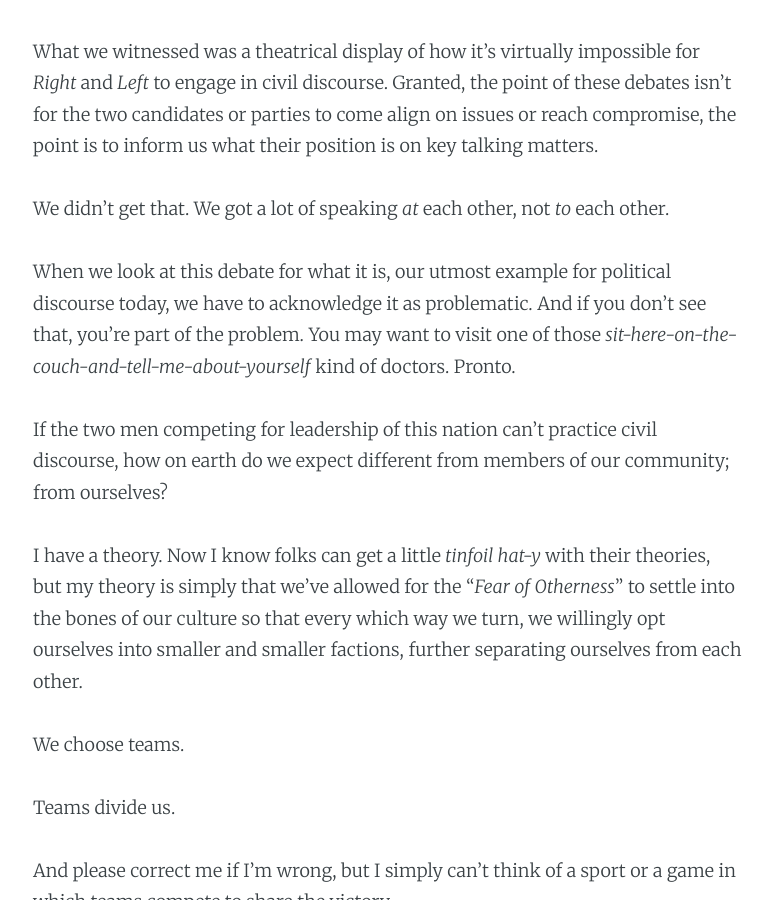
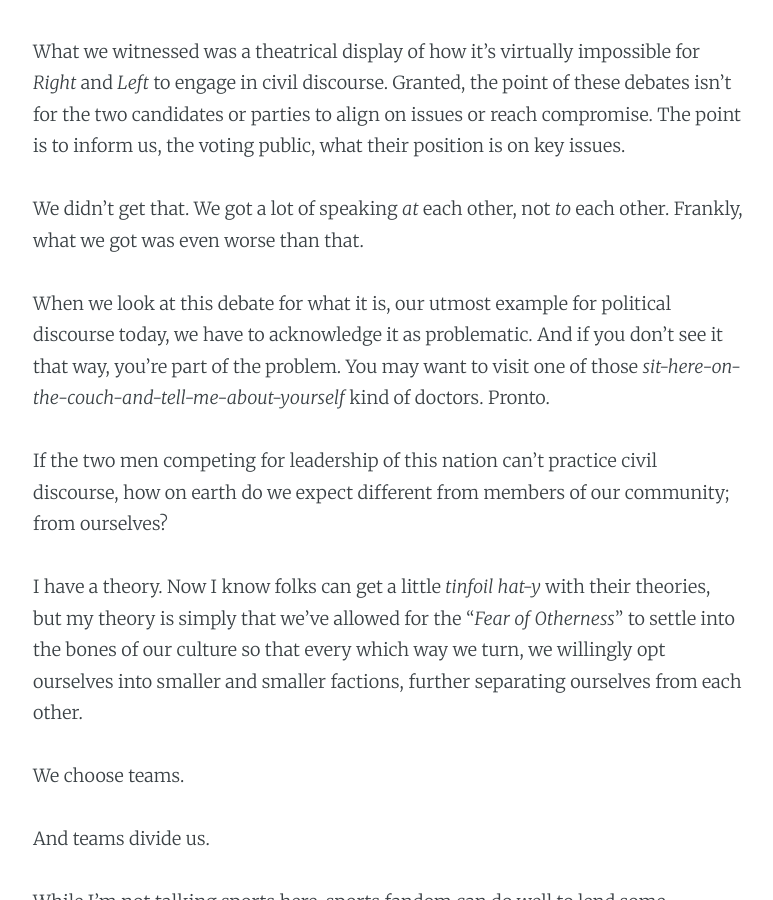
Before and after one commit to chevrenoire/chevrenoire.github.io, a Jekyll site: the page built from _posts/2020-09-30-on-the-debate.md, in a window 1280 px wide and 900 px high, scrolled down 1121 px. Shown: the whole window, without its empty margins (252-1025 px from the left). Built offline with Jekyll 4.4.1, drawn with Linux system fonts in a browser that asks for light colours; nearby versions of some CDN libraries; some of the changed text lies outside the part shown.

Commit message:
post update

```diff
--- a/_posts/2020-09-30-on-the-debate.md
+++ b/_posts/2020-09-30-on-the-debate.md
@@ -20,11 +20,11 @@
 
 I have zero desire to dig into what was said&mdash;or more accurately, what was shouted over&mdash;last night, but instead I want to dig into how that _conversation_ played out and how it's a prime example of everything that's fucking wrong with our culture today.
 
-What we witnessed was a theatrical display of how it's virtually impossible for _Right_ and _Left_ to engage in civil discourse. Granted, the point of these debates isn't for the two candidates or parties to come align on issues or reach compromise, the point is to inform us what their position is on key talking matters.
+What we witnessed was a theatrical display of how it's virtually impossible for _Right_ and _Left_ to engage in civil discourse. Granted, the point of these debates isn't for the two candidates or parties to align on issues or reach compromise. The point is to inform us, the voting public, what their position is on key issues.
 
-We didn't get that. We got a lot of speaking _at_ each other, not _to_ each other.
+We didn't get that. We got a lot of speaking _at_ each other, not _to_ each other. Frankly, what we got was even worse than that.
 
-When we look at this debate for what it is, our utmost example for political discourse today, we have to acknowledge it as problematic. And if you don't see that, you're part of the problem. You may want to visit one of those _sit-here-on-the-couch-and-tell-me-about-yourself_ kind of doctors. Pronto.
+When we look at this debate for what it is, our utmost example for political discourse today, we have to acknowledge it as problematic. And if you don't see it that way, you're part of the problem. You may want to visit one of those _sit-here-on-the-couch-and-tell-me-about-yourself_ kind of doctors. Pronto.
 
 If the two men competing for leadership of this nation can't practice civil discourse, how on earth do we expect different from members of our community; from ourselves?
 
@@ -32,15 +32,15 @@
 
 We choose teams.
 
-Teams divide us.
+And teams divide us.
 
-And please correct me if I'm wrong, but I simply can't think of a sport or a game in which teams compete to share the victory.
+While I'm not talking sports here, sports fandom can do well to lend some depressing examples of just how dangerous team alignment can be. I mean, have you ever been to a tailgate at an SEC/ACC football game? And, soccer hooligans? Those were (perhaps still are) a thing.
 
-While I'm not talking _actual_ sports here, sports fandom can lend some depressing examples of just how dangerous team alignment can be. Have you ever been to a tailgate at an SEC/ACC football game?
+> **Story time**: I'm a Boston Red Sox fan. And, I lived in Manhattan for a handful of years. You see where this is going. I once rode the D train home from The Bronx after a Yankees/Red Sox game. I was razzed and ridiculed for one hundred and twenty seven city blocks. It was all in good fun. In fact, I was invited out for drinks with the group that was the loudest of the bunch. No big deal.
+>
+> However, another night, standing outside the Barrow Street Ale House, a guy had to be restrained by his friends because he wanted to beat the living shit out of me...because I had on a Red Sox cap.  ![Red Sox/Yankeees fighting](/assets/images/redsoxyankees.jpg)
 
-> **Story time**: I'm a Boston Red Sox fan. And, I lived in Manhattan for a handful of years. You see where this is going. I once rode the D train home from The Bronx after a Yankees/Red Sox game. I was razzed and ridiculed for one hundred and twenty seven city blocks. It was all in good fun. In fact, I was invited out for drinks with the group that was the loudest of the bunch. No big deal. Another night, standing outside the Barrow Street Ale House, a guy had to be restrained by his friends because he wanted to beat the living shit out of me...because I had on a Red Sox cap.  ![Red Sox/Yankeees fighting](/assets/images/redsoxyankees.jpg)
-
-So again, not talking sports here, but the analogy works well in comparison with our social and cultural associations. Many of these "_teams_" we've become a part of are not by our choice, they were simply assigned to us. We don't choose where we're born or the color of our skin, or example. But many social associations we _do_ choose, or at least participate in the choosing. Our religion or lack thereof, our friends, our sports teams, and our political party or leanings for example.
+So again, not talking sports here, but the analogy works well in comparison with our social and cultural associations. Many of these "_teams_" we've become a part of are not by our design. They were simply assigned to us. We don't choose where we're born or the color of our skin, for example. But many social associations we _do_ choose, or at least participate in the choosing. Our religion or lack thereof, our friends, our sports teams, and our political party or leanings for example.
 
 Mindful people operate within these associations with some level of empathy, understanding, and acceptance of those outside of their group. We certainly may proffer playful jabs when our sports teams compete, but it's in good fun. Mindful people listen to and engage with opposing ideas&mdash;after all, it is said that ["_the test of a first-rate intelligence is the ability to hold two opposed ideas in the mind at the same time, and still retain the ability to function_."](https://www.goodreads.com/quotes/22749-before-i-go-on-with-this-short-history-let-me) But mindfulness of opposition and, more so, acceptance of opposition are seemingly rare qualities.
 
```
